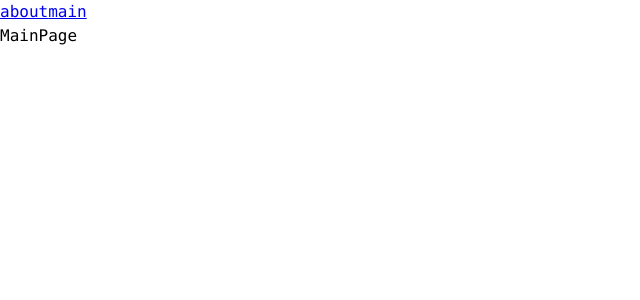
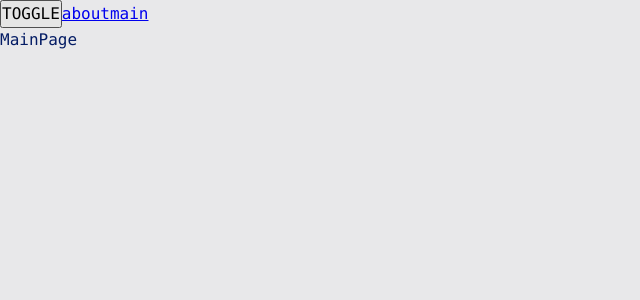
Before and after one commit to Drelanis/react-articles, a React app: page / in a window 1280 px wide. Shown: the top 300 px of the page, without its empty margins (0-640 px from the left). Built offline with nearby package versions, Linux system fonts and the light colour scheme.

Commit message:
add theme toggle button

```diff
--- a/src/components/App/index.tsx
+++ b/src/components/App/index.tsx
@@ -1,11 +1,15 @@
 import { Suspense } from 'react';
 import { Link, Route, Routes } from 'react-router-dom';
+import { useTheme } from '../../theme/useTheme';
 import { AboutLazyPage } from '../../pages/About/index.lazy';
 import { MainLazyPage } from '../../pages/Main/index.lazy';
 
 export const App = () => {
+  const { theme, toggleTheme } = useTheme();
+
   return (
-    <div className="app">
+    <div className={`app ${theme}`}>
+      <button onClick={toggleTheme}>TOGGLE</button>
       <Link to={'/about'}>about</Link>
       <Link to={'/'}>main</Link>
       <Suspense fallback={<div>Loading...</div>}>
```
